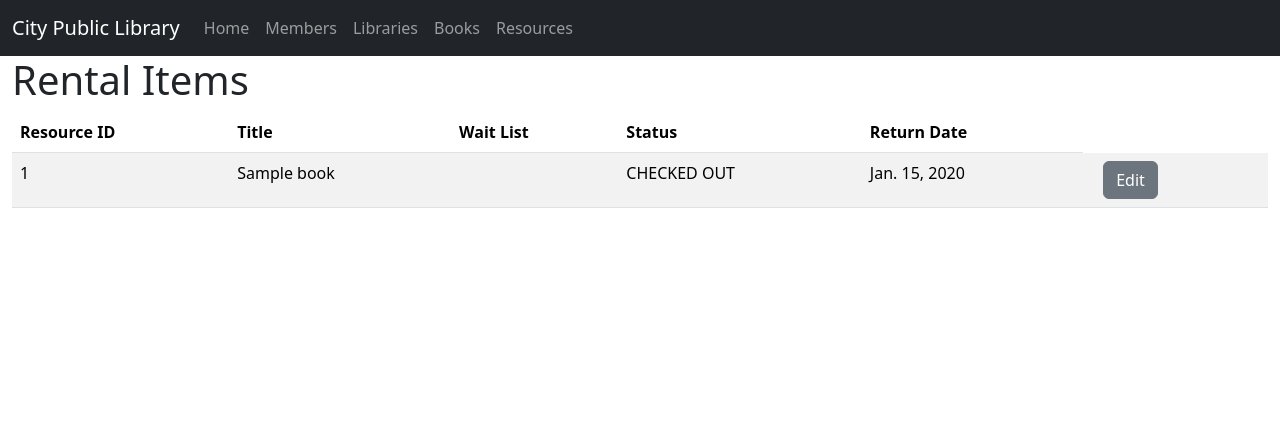
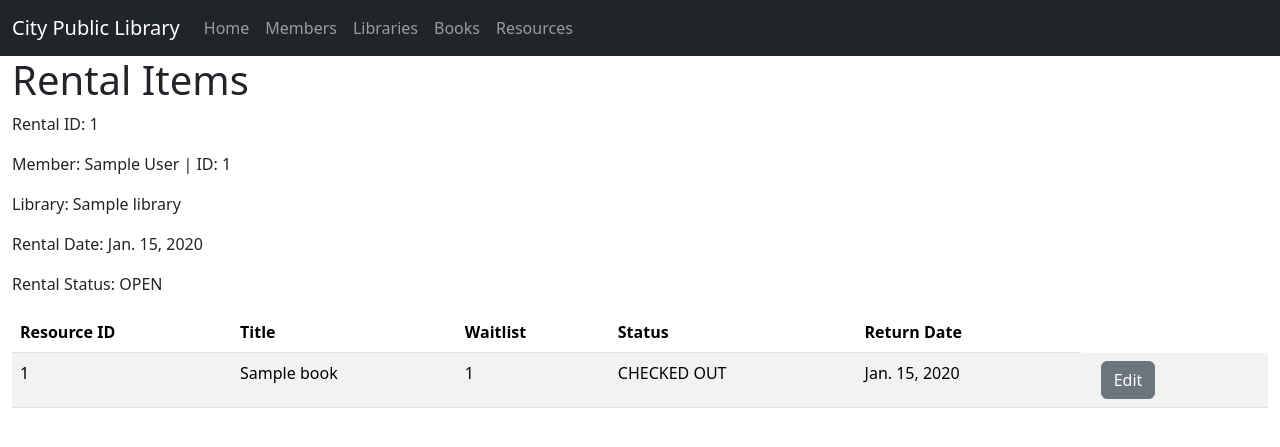
Before and after one commit to realKP/library-admin, a Django app: page /rentals/1/ in a window 1280 px wide. Shown: the top 447 px of the page. Run offline with Django 4.2, Linux system fonts and the light colour scheme; tables that the repository leaves empty hold one stand-in row (values such as "Sample post"); some libraries are stand-ins or nearby versions.

Commit message:
Working on rental item database updates

```diff
--- a/library_admin/library_app/models.py
+++ b/library_admin/library_app/models.py
@@ -111,6 +111,7 @@ class RentalItem(models.Model):
     resource = models.ForeignKey(Resource, models.CASCADE)
     rental_item_status = models.CharField(max_length=11, choices=RENTAL_ITEM_STATUS_CHOICES)
     return_date = models.DateField(blank=True, null=True)
+    queue_pos = models.IntegerField(default=0)
 
     class Meta:
         managed = False
--- a/library_admin/library_app/templates/library_app/library.html
+++ b/library_admin/library_app/templates/library_app/library.html
@@ -139,6 +139,7 @@
             <thead>
                 <tr>
                     <th>Rental ID</th>
+                    <th>Member</th>
                     <th>Num of Items</th>
                     <th>Rental Date</th>
                     <th>Rental Status</th>
@@ -149,6 +150,9 @@
                     <tr>
                         <td>
                             {{ rental.rental_id }}
+                        </td>
+                        <td>
+                            {{ rental.member.member_first_name }} {{ rental.member.member_last_name }} | ID: {{ rental.member.member_id }}
                         </td>
                         <td>
                             {{ rental.rentalitem__count }}
--- a/library_admin/library_app/templates/library_app/rental-items.html
+++ b/library_admin/library_app/templates/library_app/rental-items.html
@@ -6,12 +6,30 @@
         <h1>Rental Items</h1>
     </div>
     <div class="container-fluid">
+        <p>Rental ID: {{rental.rental_id}}</p>
+        <p>Member: {{rental.member}} | ID: {{rental.member.member_id}}</p>
+        <p>Library: {{rental.library}}</p>
+        <p>Rental Date: {{rental.rental_date}}</p>
+        <p>Rental Status: {{rental.rental_status}}</p>
+    </div>
+    {% if saved == "Error" %}
+        <div class="alert alert-danger alert-dismissible" role="alert">
+            <button type="button" class="btn-close" data-bs-dismiss="alert"></button>
+            <strong>One or more of the form fields are invalid. Please try again.</strong>
+        </div>
+    {% elif saved %}
+        <div class="alert alert-success alert-dismissible" role="alert">
+            <button type="button" class="btn-close" data-bs-dismiss="alert"></button>
+            <strong>Added successfully.</strong>
+        </div>
+    {% endif %}
+    <div class="container-fluid">
         <table class="table table-striped table-hover">
             <thead>
                 <tr>
                     <th>Resource ID</th>
                     <th>Title</th>
-                    <th>Wait List</th>
+                    <th>Waitlist</th>
                     <th>Status</th>
                     <th>Return Date</th>
                 </tr>
@@ -26,7 +44,7 @@
                             {{ rental_item.resource.isbn.book_title }}
                         </td>
                         <td>
-                            {{ rental_item.queue_num }}
+                            {{ rental_item.queue_pos }}
                         </td>
                         <td>
                             {{ rental_item.rental_item_status }}
@@ -36,7 +54,7 @@
                         </td>
                         <td>
                             <div class="container-fluid">
-                                <a class="btn btn-secondary" href="/">
+                                <a class="btn btn-secondary" href="{% url 'library_app:rental-item' rental=rental_item.rental.rental_id resource=rental_item.resource_id %}">
                                     Edit
                                 </a>
                             </div>
--- a/library_admin/library_app/urls.py
+++ b/library_admin/library_app/urls.py
@@ -13,6 +13,8 @@ urlpatterns = [
     path("members/<int:pk>/delete/", views.DeleteMember.as_view(), name="delete-member"),
     # rental items page
     path("rentals/<int:pk>/", views.RentalItemsView.as_view(), name="rental-items"),
+    # rental item page
+    path("rentals/<int:rental>/resources/<int:resource>/", views.RentalItemView.as_view(), name="rental-item"),
     # libraries page
     path("libraries/", views.LibrariesView.as_view(), name="libraries"),
     # view a library's resources page
@@ -21,7 +23,7 @@ urlpatterns = [
     path("libraries/<int:pk>/rental", views.AddLibraryRental.as_view(), name="library-rental"),
     # resources page
     path("resources/", views.ResourcesView.as_view(), name="resources"),
-    # resources page
+    # resource page
     path("resources/<int:pk>/", views.ResourceView.as_view(), name="resource"),
     # books page
     path("books/", views.BooksView.as_view(), name="books"),
--- a/library_admin/library_app/views.py
+++ b/library_admin/library_app/views.py
@@ -3,7 +3,7 @@ from django.http import HttpResponseRedirect
 from django.urls import reverse
 from django.views import generic, View
 from django.db.models import Count, F
-from .forms import MemberForm, ResourceForm, EditResourceForm, LibraryResourceForm, BookForm, LibraryRentalForm
+from .forms import MemberForm, ResourceForm, EditResourceForm, LibraryResourceForm, BookForm, LibraryRentalForm, RentalItemForm
 from .models import Member, Library, Book, Author, Resource, Rental, RentalItem, BookAuthor
 from .utility_functions import clean_authors
 from datetime import date, timedelta
@@ -97,7 +97,7 @@ class MemberView(generic.DetailView):
 
     def patch(self, request, *args, **kwargs):
         member = self.get_object()
-        form = MemberForm(request.POST, instance=self.get_object())
+        form = MemberForm(request.POST, instance=member)
         if form.is_valid():
             form.save()
             return HttpResponseRedirect(reverse("library_app:member", args=[member.member_id]) + '?saved=True')
@@ -140,7 +140,7 @@ class LibraryView(generic.ListView):
         context = super().get_context_data(**kwargs)
         library = get_object_or_404(Library, pk=self.kwargs['pk'])
         context["library"] = library
-        context["rentals"] = Rental.objects.filter(library_id=self.kwargs['pk']).order_by("-rental_date").annotate(Count("rentalitem"))
+        context["rentals"] = Rental.objects.filter(library_id=self.kwargs['pk']).order_by("-rental_date").annotate(Count("rentalitem")).select_related("member")
 
         # forms info
         resource_form = LibraryResourceForm(initial={'library': self.kwargs['pk']})
@@ -181,30 +181,35 @@ class AddLibraryRental(View):
         rental_form = LibraryRentalForm(request.POST, info=resources)
         if rental_form.is_valid():
             # create rental
-            new_rental = rental_form.save(commit=False)
+            new_rental = rental_form.save()
             # creates rental items
             isbns = request.POST.getlist('resources')
             for isbn in isbns:
                 resource = get_object_or_404(Resource, isbn=isbn, library=rental_form.cleaned_data['library'])
-                return_date = date.today() + timedelta(days=14)
                 # resource available
                 if resource.quantity_available > 0:
                     resource.quantity_available = F("quantity_available") - 1
                     resource.quantity_checked_out = F("quantity_checked_out") + 1
+                    resource.save()
                     status = "CHECKED OUT"
+                    return_date = date.today() + timedelta(days=14)
+                    queue_pos = 0
                 # resource unavailable, add to waitlist (queue)
                 else:
                     status = "RESERVED"
+                    queue_pos = resource.queue_num + 1
                     resource.queue_num = F("queue_num") + 1
+                    resource.save()
+                    return_date = None
 
                 rental_item = RentalItem(
-                    rental=new_rental.pk,
+                    rental=new_rental,
                     resource=resource,
                     rental_item_status=status,
-                    return_date=return_date
+                    return_date=return_date,
+                    queue_pos=queue_pos
                 )
                 rental_item.save()
-            # ba = BookAuthor.objects.create(author=author, isbn=book)
 
             # redirect to library page to display new entry
             return HttpResponseRedirect(reverse("library_app:library", args=[self.kwargs['pk']]) + '?saved=True')
@@ -220,7 +225,57 @@ class RentalItemsView(generic.ListView):
     context_object_name = "rental_items"
 
     def get_queryset(self):
-        return RentalItem.objects.filter(rental_id=self.kwargs['pk']).select_related("resource", "resource__isbn")
+        return RentalItem.objects.filter(rental_id=self.kwargs['pk']).select_related("rental", "rental__member", "resource", "resource__isbn")
+
+    def get_context_data(self, **kwargs):
+        # every request (GET or POST) receives blank form for modal
+        context = super().get_context_data(**kwargs)
+        context["rental"] = self.get_queryset()[0].rental
+        return context
+
+
+class RentalItemView(generic.ListView):
+    model = RentalItem
+    template_name = "library_app/rental-item.html"
+    context_object_name = "rental_item"
+
+    def dispatch(self, *args, **kwargs):
+        method = self.request.POST.get('_method', '').lower()
+        if method == 'patch':
+            return self.patch(*args, **kwargs)
+        else:
+            return super(RentalItemView, self).dispatch(*args, **kwargs)
+
+    def get_queryset(self):
+        rental_item = RentalItem.objects.filter(rental_id=self.kwargs['rental'], resource_id=self.kwargs['resource']).select_related("rental", "resource", "resource__isbn")
+        return rental_item[0]
+
+    def get_context_data(self, **kwargs):
+        # every request receives prefilled form to display
+        context = super().get_context_data(**kwargs)
+        form = RentalItemForm(instance=self.get_queryset())
+        context["form"] = form
+        context["saved"] = False
+
+        # alert for update status
+        status = self.request.GET.dict().get("saved")
+        if status == "Error":
+            context["saved"] = "Error"
+        elif status:
+            context["saved"] = True
+        else:
+            context["saved"] = False
+        return context
+
+    def patch(self, request, *args, **kwargs):
+        rental_item = self.get_queryset()
+        form = RentalItemForm(request.POST, instance=rental_item)
+        if form.is_valid():
+            print(form.cleaned_data)
+            form.save()
+            return HttpResponseRedirect(reverse("library_app:rental-item", args=[self.kwargs['rental'], self.kwargs['resource']]) + '?saved=True')
+        else:
+            return render(request, "library_app/rental-item.html", {"rental_item": rental_item, "form": form, "saved": "Error"})
 
 
 class ResourcesView(generic.ListView):
@@ -289,7 +344,7 @@ class ResourceView(generic.DetailView):
 
     def patch(self, request, *args, **kwargs):
         resource = self.get_object()
-        form = EditResourceForm(request.POST, instance=self.get_object())
+        form = EditResourceForm(request.POST, instance=resource)
         if form.is_valid():
             form.save()
             return HttpResponseRedirect(reverse("library_app:resource", args=[resource.resource_id]) + '?saved=True')
```
Also changed, not shown: library_admin/library_app/forms.py (+13 -1 lines), library_admin/library_app/templates/library_app/rental-item.html (added, +36 -0 lines).
